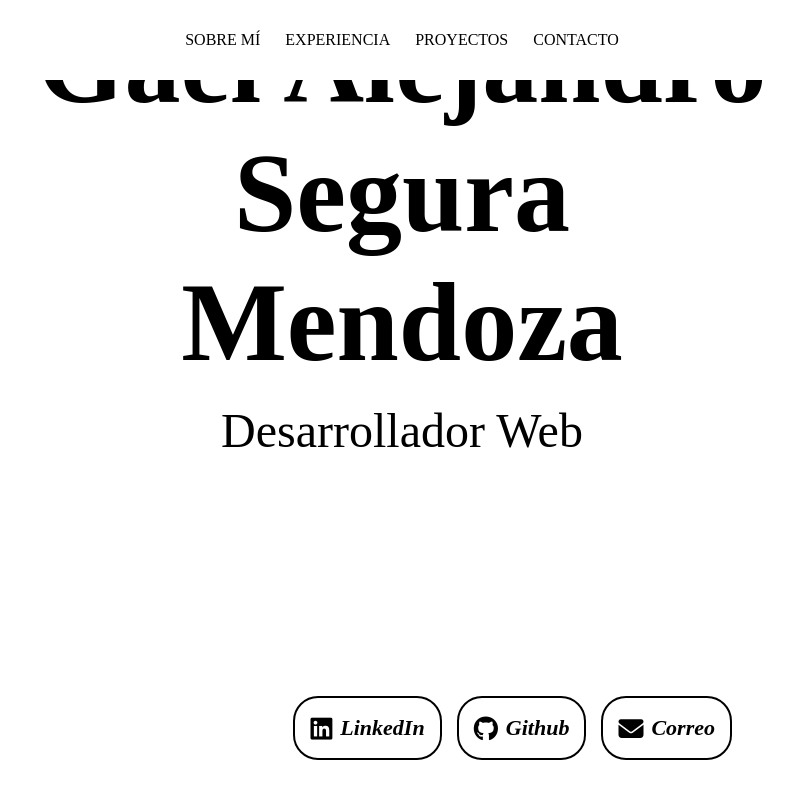
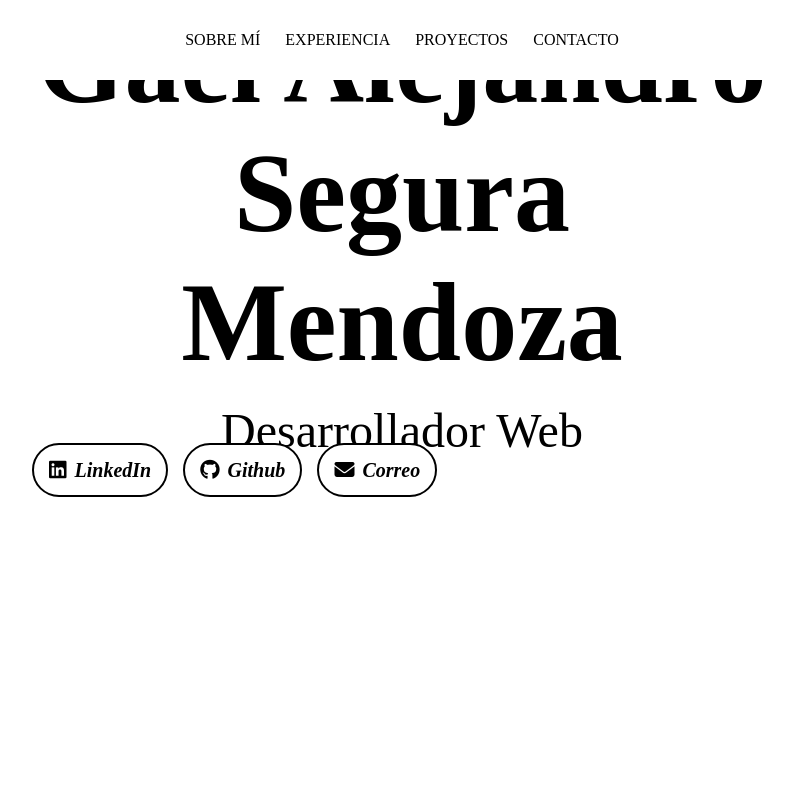
Before and after one commit to GaelSM/Portfolio, a React (Vite) app: page / in a window 1280 px wide. Shown: the top 800 px of the page, without its empty margins (238-1031 px from the left). Built offline with nearby package versions, Linux system fonts and the light colour scheme.

Commit message:
Fix styles

```diff
--- a/src/components/Social.css
+++ b/src/components/Social.css
@@ -1,28 +1,28 @@
 .socials {
-  right: 40px;
-  bottom: 40px;
-  position: absolute;
   display: flex;
   gap: 15px;
 }
 
 .social {
-  padding: 8px 15px;
+  padding: 5px 15px;
   display: flex;
   align-items: center;
   gap: 8px;
   border: 2px solid black;
-  border-radius: 25px;
+  border-radius: 30px;
   text-decoration: none;
   font-weight: 600;
-  font-size: 20px;
   background: var(--white);
   color: var(--black);
   transform: scale(1);
   transition: background .3s ease, color .3s ease, transform .3s ease;
 
   & i{
-    font-size: 25px;
+    font-size: 20px;
+  }
+
+  & p {
+    font-size: 20px;
   }
 
   &:hover{
```
